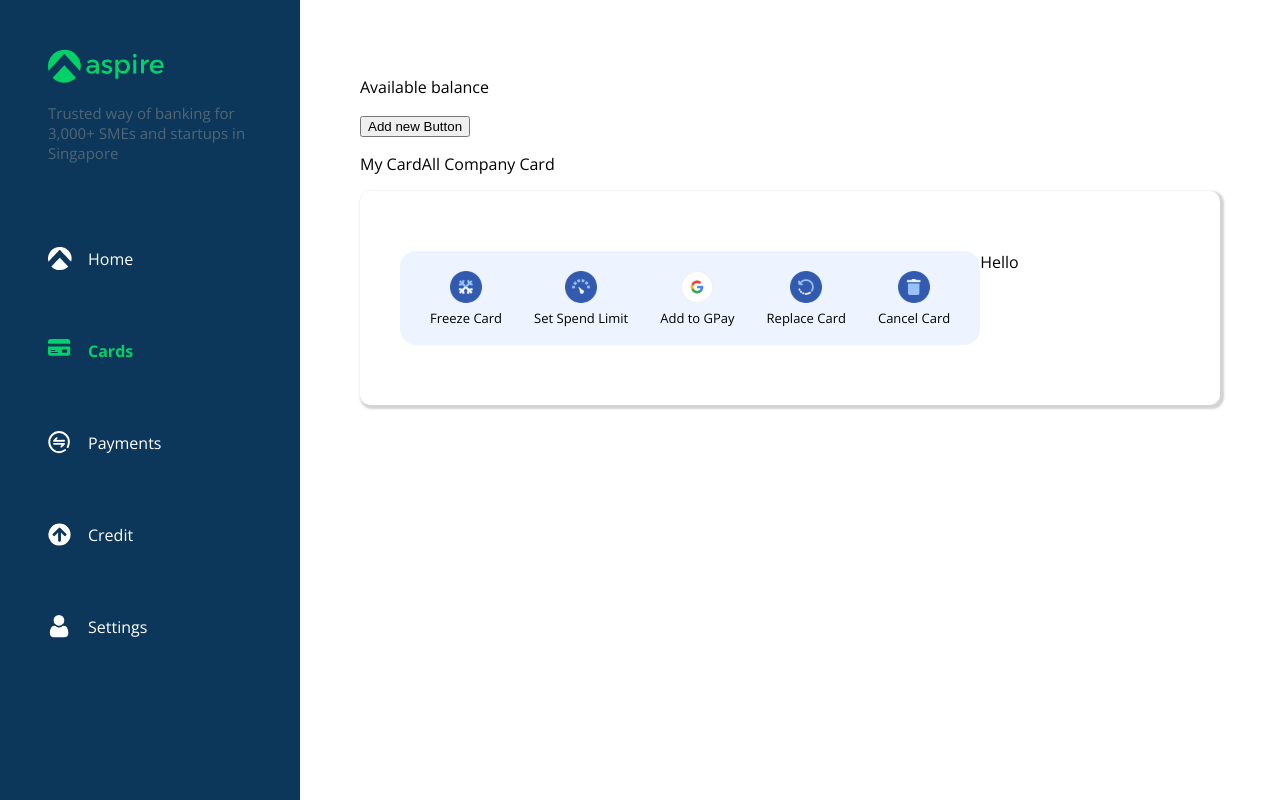
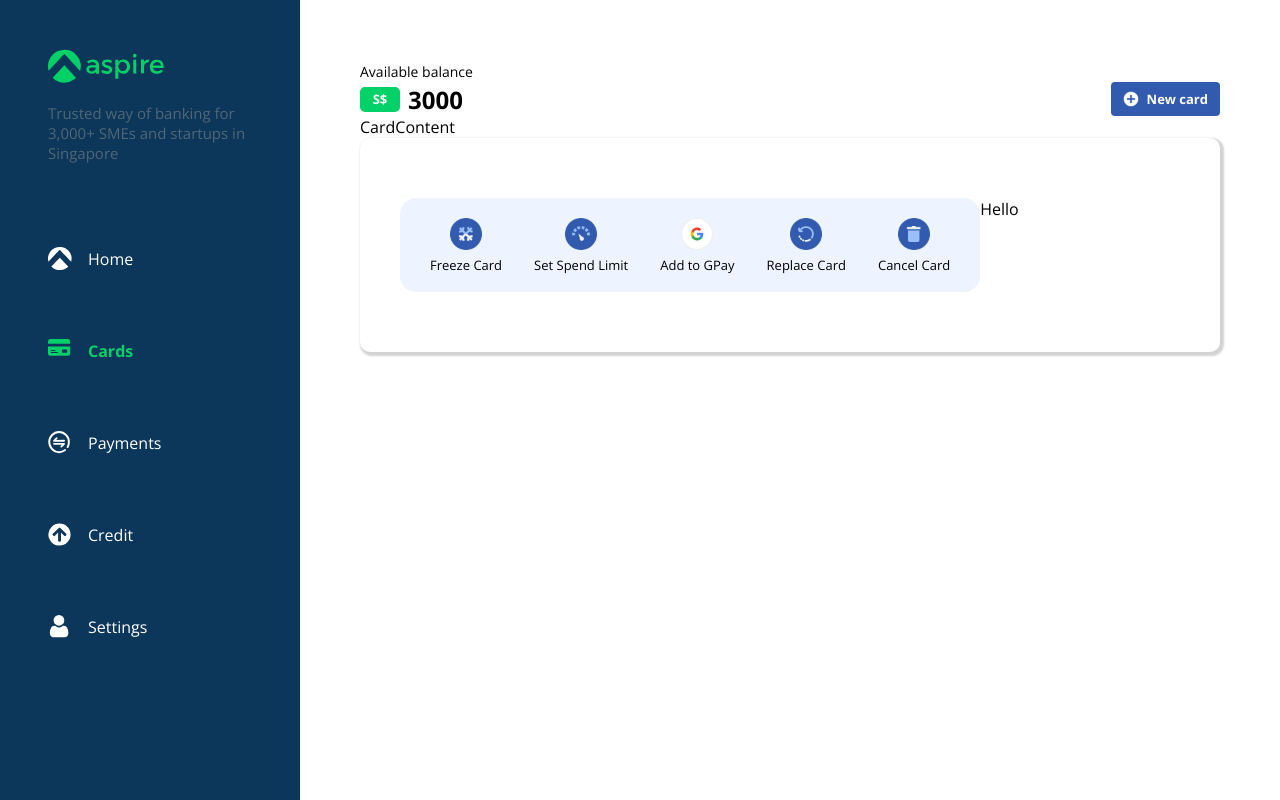
Before and after one commit to aman-kumar-rai/aspire_app, a React (Vite) app: page /cards in a window 1280 px wide. Built offline with nearby package versions, Linux system fonts and the light colour scheme.

Commit message:
Create card header component

```diff
--- /dev/null
+++ b/src/components/CardContent/CardContent.tsx
@@ -0,0 +1,9 @@
+const CardContent = () =>{
+    return(
+        <div>
+            CardContent
+        </div>
+    )
+}
+
+export default CardContent;
--- /dev/null
+++ b/src/components/CardHeader/CardHeader.tsx
@@ -0,0 +1,25 @@
+import Add from "@assets/add.png";
+import styles from "./style.module.css";
+const CardHeader = ({
+    currency="S$",
+    balance,
+    onAddNewCard,
+}) =>{
+    return(
+        <div className={styles.container}>
+            <span className={styles.availableBalanceText}>Available balance</span>
+            <div className={styles.balanceAndNewCardSection}>
+                <span className={styles.availableBalance}>
+                    <span className={styles.currency}>{currency}</span>
+                    <h2 className={styles.balance}>{balance}</h2>
+                </span>
+                <button onClick={onAddNewCard} className={styles.newCardBtn}>
+                    <img src={Add} className={styles.addIcon}/>
+                    New card
+                </button>
+            </div>
+        </div>
+    )
+}
+
+export default CardHeader;
--- /dev/null
+++ b/src/components/CardHeader/style.module.css
@@ -0,0 +1,58 @@
+.container{
+
+}
+
+.availableBalanceText{
+    font-size: var(--text-sm);
+    line-height: var(--line-height-xs);
+}
+
+.balanceAndNewCardSection{
+    display: flex;
+    justify-content: space-between;
+}
+
+.availableBalance{
+    display: flex;
+    column-gap: var(--space-8);
+    align-items: center;
+}
+
+h2{
+    margin: 0;
+}
+
+.newCardBtn{
+    all: unset;
+    cursor: pointer;
+    display: flex;
+    border-radius: 4px;
+    height: fit-content;
+    column-gap: var(--space-8);
+    padding: var(--space-8) var(--space-12);
+    background-color: var(--accent-dark);
+    align-items: center;
+    color: var(--neutral-white);
+    font-size: var(--text-xs);
+    line-height: var(--line-height-sm);
+    font-weight: var(--font-weight-bold);
+}
+
+.addIcon{
+    width: 16px;
+    height: 16px;
+}
+
+.currency{
+    width: 40px;
+    height: 25px;
+    align-items: center;
+    background-color: var(--secondary);
+    display: flex;
+    justify-content: center;
+    color: var(--neutral-white);
+    border-radius: 5px;
+    font-size: var(--text-xs);
+    line-height: var(--line-height-xs);
+    font-weight: var(--font-weight-bold);
+}
--- a/src/components/pages/Cards/Cards.tsx
+++ b/src/components/pages/Cards/Cards.tsx
@@ -1,11 +1,14 @@
-import Card from "@/components/Card/Card";
-import CardControls from "@/components/CardControls/CardControls";
-
 import spendLimit from "@assets/spendLimit.png";
 import freezeCard from "@assets/freezeCard.png";
 import gPay from "@assets/gPay.png";
 import replaceCard from "@assets/replaceCard.png";
 import cancelCard from "@assets/cancelCard.png";
+
+import Card from "@/components/Card/Card";
+import CardHeader from "@components/CardHeader/CardHeader";
+import CardContent from "@components/CardContent/CardContent";
+import CardControls from "@/components/CardControls/CardControls";
+
 
 import styles from "./style.module.css";
 
@@ -38,12 +41,28 @@
 ]
 
 const Cards = () => {
+
+    //* to control/handle currently visible card
     const handleCard = () => {
         console.log("handle Card")
     }
+
+    //* to open modal for new card
+    const onAddNewCard = () =>{
+        console.log("onAddNewCard")
+    }
+
+
     return (
         <div className={styles.container}>
-            <div className={styles.header}>
+            <CardHeader
+                balance={3000}
+                currency={"S$"}
+                onAddNewCard={onAddNewCard}
+            />
+            <CardContent
+            />
+            {/* <div className={styles.header}>
                 <p>
                     Available balance
                 </p>
@@ -52,7 +71,7 @@
             <div className={styles.tabSection}>
                 <p>My Card</p>
                 <p>All Company Card</p>
-            </div>
+            </div> */}
             <div className={styles.main}>
                 <div className={styles.leftPanel}>
                     {/* <Card /> */}
```
Also changed, not shown: assets/add.png (added), assets/add.svg (deleted).
